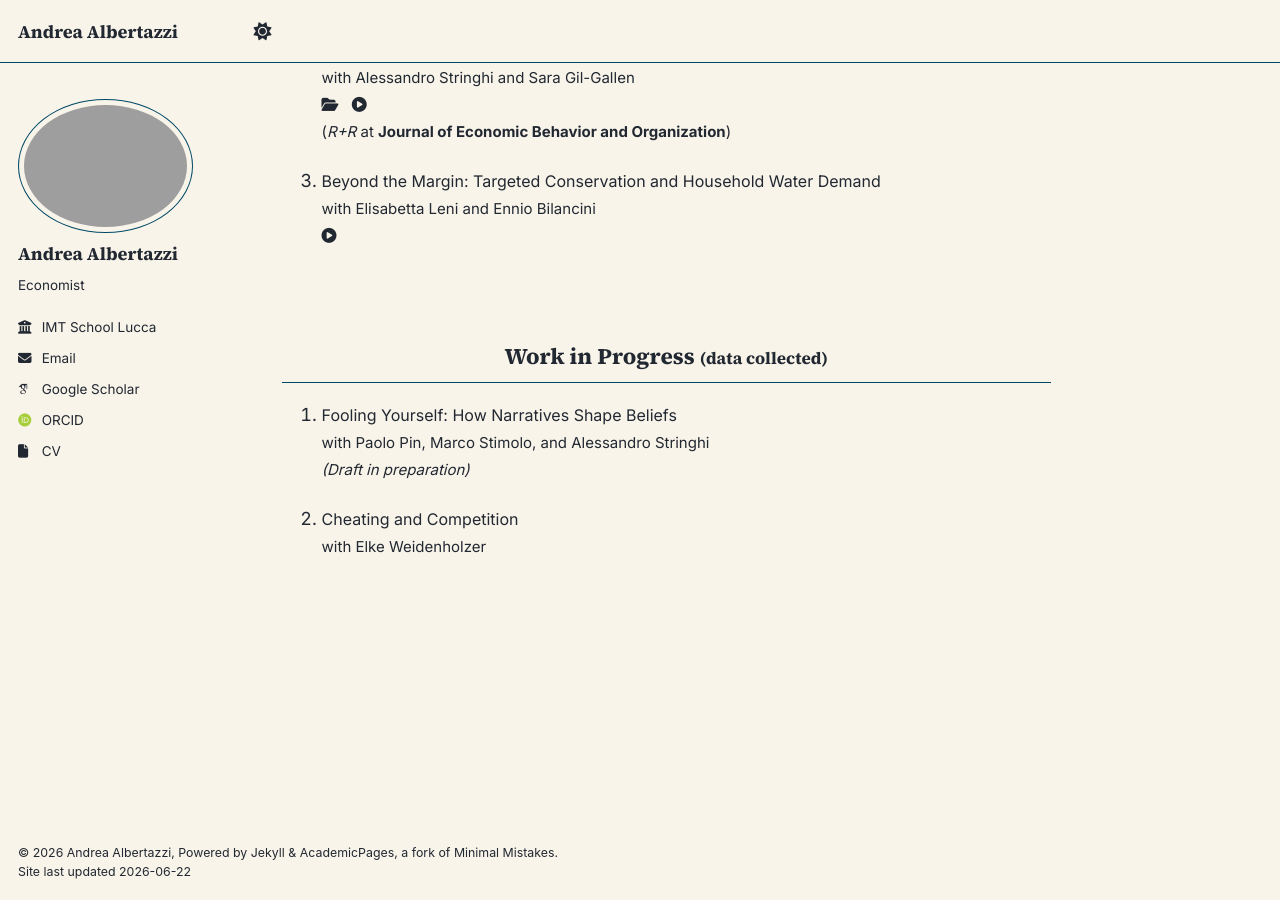
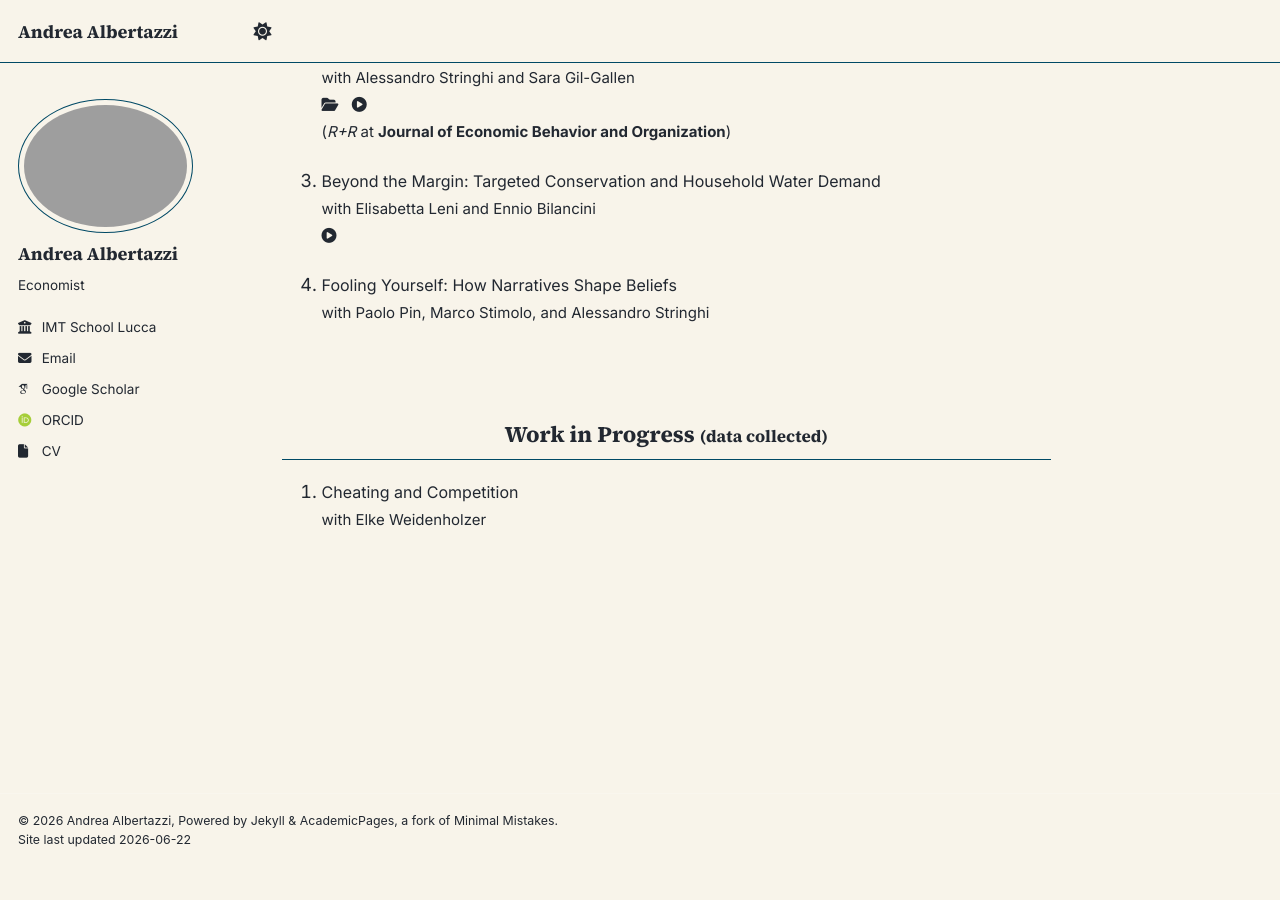
Before and after one commit to tazze87/tazze87.github.io, a Jekyll site: the page built from _pages/about.md, in a window 1280 px wide and 900 px high, scrolled down 967 px. Built offline with Jekyll 4.4.1, drawn with Linux system fonts in a browser that asks for light colours; some web fonts are replaced; a script that is not in the unit is left out; after the commit the page ends 1834 px from its top, so only the background shows below that.

Commit message:
Update about.md

```diff
--- a/_pages/about.md
+++ b/_pages/about.md
@@ -104,18 +104,18 @@ author_profile: true
     </a>
     </span>
 
-
-<br>
-<h2 style="text-align:center;">Work in Progress <small>(data collected)</small></h2>
-1. <span style="font-size:16px;">Fooling Yourself: How Narratives Shape Beliefs</span><br>
+4. <a href="/files/APSS_Narratives.pdf" target="_blank" rel="noopener noreferrer" style="font-size:16px;">
+     Fooling Yourself: How Narratives Shape Beliefs</a><br>
     <span style="font-size:15px;">
     with <a href="https://www.paolopin.com" target="_blank" rel="noopener noreferrer">Paolo Pin</a>,
     <a href="https://sites.google.com/view/marcostimolo/home" target="_blank" rel="noopener noreferrer">Marco Stimolo</a>,
     and <a href="https://sites.google.com/view/alessandrostringhi" target="_blank" rel="noopener noreferrer">Alessandro Stringhi</a>
-    <br>*(Draft in preparation)*
     </span>
 
-2. <span style="font-size:16px;">Cheating and Competition</span><br>
+
+<br>
+<h2 style="text-align:center;">Work in Progress <small>(data collected)</small></h2>
+1. <span style="font-size:16px;">Cheating and Competition</span><br>
     <span style="font-size:15px;">
     with <a href="https://scholar.google.com/citations?hl=en&user=esqNgnEAAAAJ" target="_blank" rel="noopener noreferrer">Elke Weidenholzer</a>
     </span>
```
